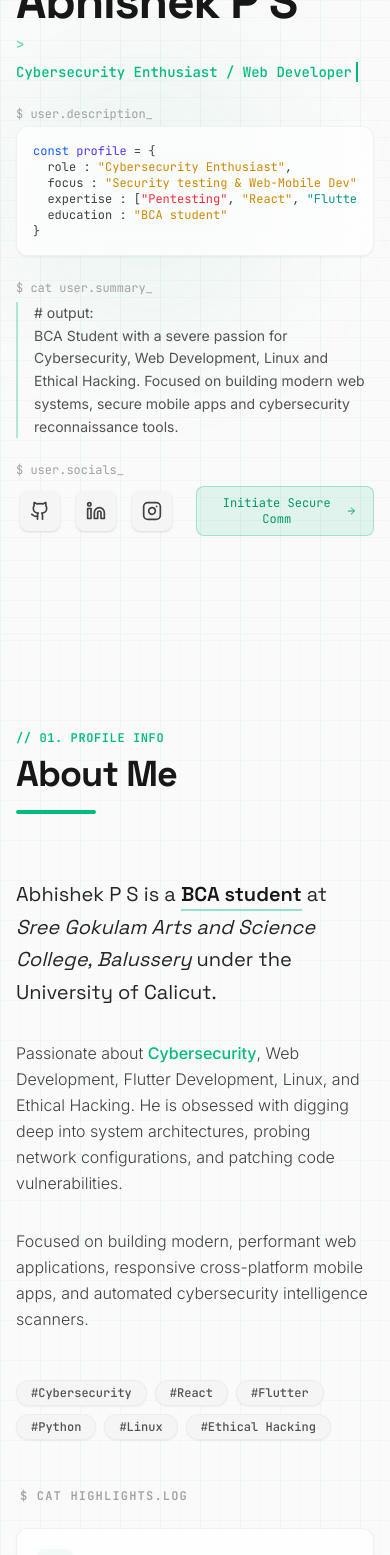
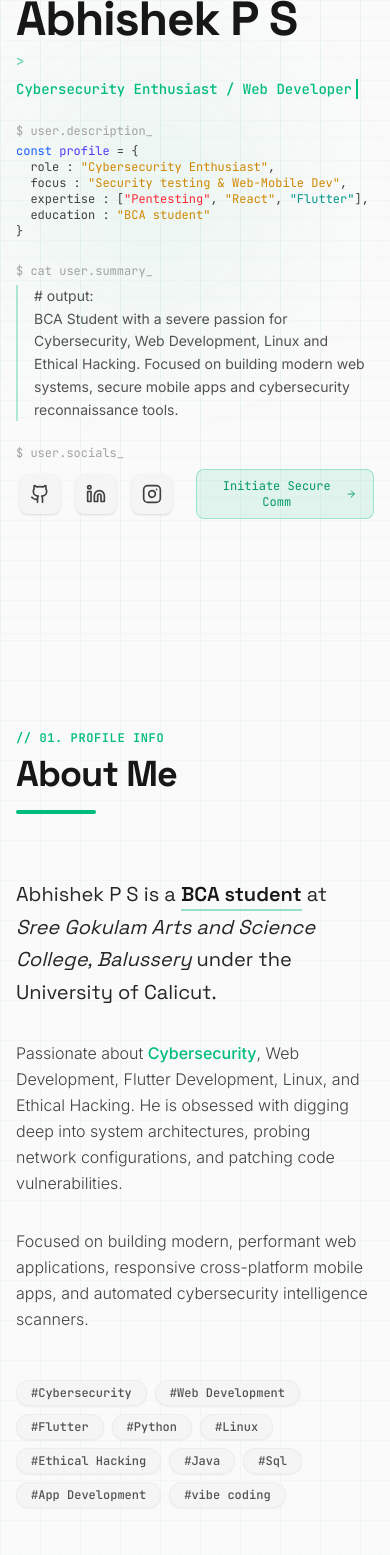
Before and after one commit to psabhishek298-sys/portpolio, a React (Vite) app: page / in a window 390 px wide. Shown: the part 200-1755 px from the top of the page. Built offline with nearby package versions, Linux system fonts and the light colour scheme.

Commit message:
update styling and remove hover effects

```diff
--- a/index.html
+++ b/index.html
@@ -3,7 +3,7 @@
   <head>
     <meta charset="UTF-8" />
     <meta name="viewport" content="width=device-width, initial-scale=1.0" />
-    <title>My Google AI Studio App</title>
+    <title>Abhishek P S</title>
   </head>
   <body>
     <div id="root"></div>
--- a/src/components/About.tsx
+++ b/src/components/About.tsx
@@ -60,7 +60,7 @@ export default function About() {
             </p>
 
             <div className="flex flex-wrap gap-2 pt-4">
-              {["Cybersecurity", "React", "Flutter", "Python", "Linux", "Ethical Hacking"].map((badge, idx) => (
+              {["Cybersecurity", "Web Development", "Flutter", "Python", "Linux", "Ethical Hacking","Java","Sql","App Development","vibe coding"].map((badge, idx) => (
                 <span
                   key={idx}
                   className="rounded-full bg-neutral-100 px-3.5 py-1 text-xs font-mono font-medium text-neutral-600 dark:bg-neutral-800/40 dark:text-neutral-300 border border-neutral-200/50 dark:border-neutral-800/60 shadow-xs"
--- a/src/components/Hero.tsx
+++ b/src/components/Hero.tsx
@@ -61,7 +61,7 @@ export default function Hero() {
             transition={{ delay: 0.3 }}
           >
             <span className="text-neutral-400 dark:text-neutral-500">$ user.description_</span>
-            <div className="overflow-hidden rounded-xl border border-neutral-200/65 bg-neutral-50/50 p-4 dark:border-neutral-800/80 dark:bg-black/40 glass-panel">
+            <div className="overflow-hidden">
               <pre className="text-neutral-700 dark:text-neutral-300 overflow-x-auto">
                 <code className="text-blue-600 dark:text-emerald-400">const</code>{" "}
                 <code className="text-indigo-600 dark:text-indigo-300">profile</code> = {"{"}
--- a/src/components/Timeline.tsx
+++ b/src/components/Timeline.tsx
@@ -98,12 +98,12 @@ export default function Timeline() {
                 <div key={idx} className="relative group">
 
                   {/* Timeline circular node decorator */}
-                  <div className="absolute -left-[31px] md:-left-[37px] top-1.5 flex h-4 w-4 items-center justify-center rounded-full border border-emerald-500 bg-white dark:bg-[#0b0b0e] group-hover:scale-110 transition-transform shadow-xs">
+                  <div className="absolute -left-[31px] md:-left-[37px] top-1.5 flex h-4 w-4 items-center justify-center rounded-full border border-emerald-500 bg-white dark:bg-[#0b0b0e] transition-transform shadow-xs">
                     <div className="h-1.5 w-1.5 rounded-full bg-emerald-500" />
                   </div>
 
                   {/* Card Block */}
-                  <div className="rounded-xl border border-neutral-100 hover:border-emerald-500/30 bg-neutral-50/20 p-5 md:p-6 transition-all hover:bg-neutral-50/50 dark:border-neutral-900 dark:hover:border-emerald-500/20 dark:bg-black/10 select-none">
+                  <div className="rounded-xl border border-neutral-100 bg-neutral-50/20 p-5 md:p-6 transition-all dark:border-neutral-900 dark:bg-black/10 select-none">
 
                     {/* Header line */}
                     <div className="flex flex-col sm:flex-row sm:items-center justify-between gap-2 mb-3">
@@ -111,7 +111,7 @@ export default function Timeline() {
                         <span className="rounded-md bg-amber-500/10 px-2.5 py-1 text-xs font-bold text-amber-500 dark:bg-amber-500/15">
                           {item.year}
                         </span>
-                        <h3 className="text-sm sm:text-base font-bold text-neutral-900 group-hover:text-emerald-500 transition-colors dark:text-white">
+                        <h3 className="text-sm sm:text-base font-bold text-neutral-900 transition-colors dark:text-white">
                           {item.title}
                         </h3>
                       </div>
```
